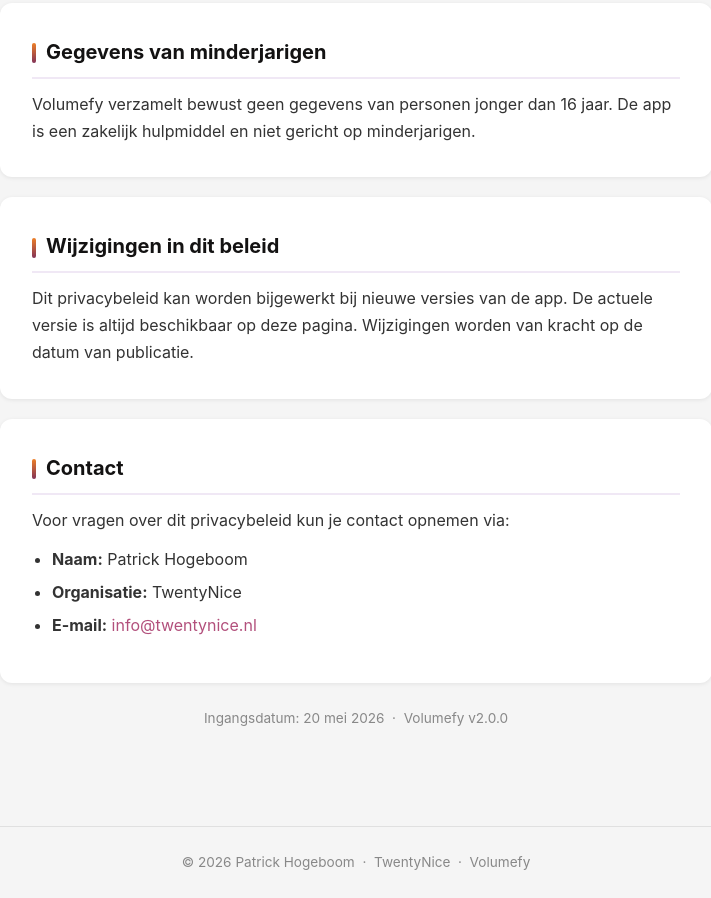
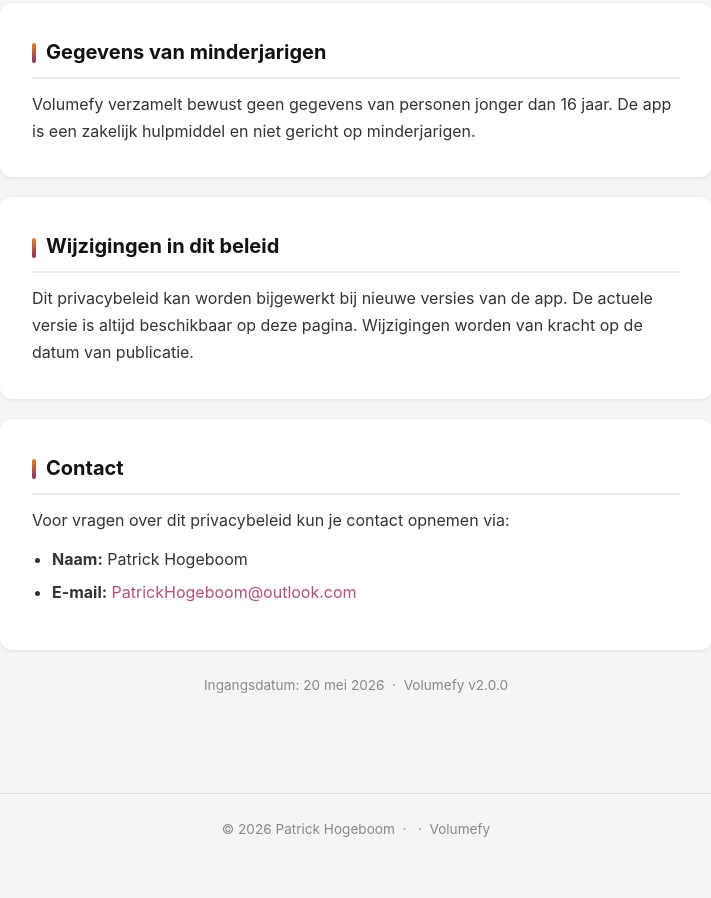
Before and after one commit to PatrickHogeboom1/Volumefy-privacy, a plain HTML site: page index.html in a window 1280 px wide. Shown: the part 1989-2887 px from the top of the page, without its empty margins (284-995 px from the left). After the commit the page ends 2854 px from the top, so only its background shows below. Drawn offline with Linux system fonts and the light colour scheme.

Commit message:
Update index.html

```diff
--- a/index.html
+++ b/index.html
@@ -230,8 +230,7 @@
             <p>Voor vragen over dit privacybeleid kun je contact opnemen via:</p>
             <ul>
                 <li><strong>Naam:</strong> Patrick Hogeboom</li>
-                <li><strong>Organisatie:</strong> TwentyNice</li>
-                <li><strong>E-mail:</strong> <a href="mailto:info@twentynice.nl">info@twentynice.nl</a></li>
+                <li><strong>E-mail:</strong> <a href="mailto:PatrickHogeboom@outlook.com">PatrickHogeboom@outlook.com</a></li>
             </ul>
         </div>
 
@@ -244,7 +243,7 @@
 
         <div class="card">
             <h2>Privacy Policy</h2>
-            <p>This privacy policy applies to the Android application <strong>Volumefy — Audio Management Suite</strong>, developed by Patrick Hogeboom (TwentyNice). By using the app, you agree to this policy.</p>
+            <p>This privacy policy applies to the Android application <strong>Volumefy — Audio Management Suite</strong>, developed by Patrick Hogeboom. By using the app, you agree to this policy.</p>
             <div class="highlight">Volumefy does not collect any personal data and does not transmit any data to external servers.</div>
         </div>
 
@@ -309,7 +308,7 @@
 </div>
 
 <footer>
-    &copy; 2026 Patrick Hogeboom &nbsp;·&nbsp; TwentyNice &nbsp;·&nbsp; Volumefy
+    &copy; 2026 Patrick Hogeboom &nbsp;·&nbsp; &nbsp;·&nbsp; Volumefy
 </footer>
 
 <script>
```
